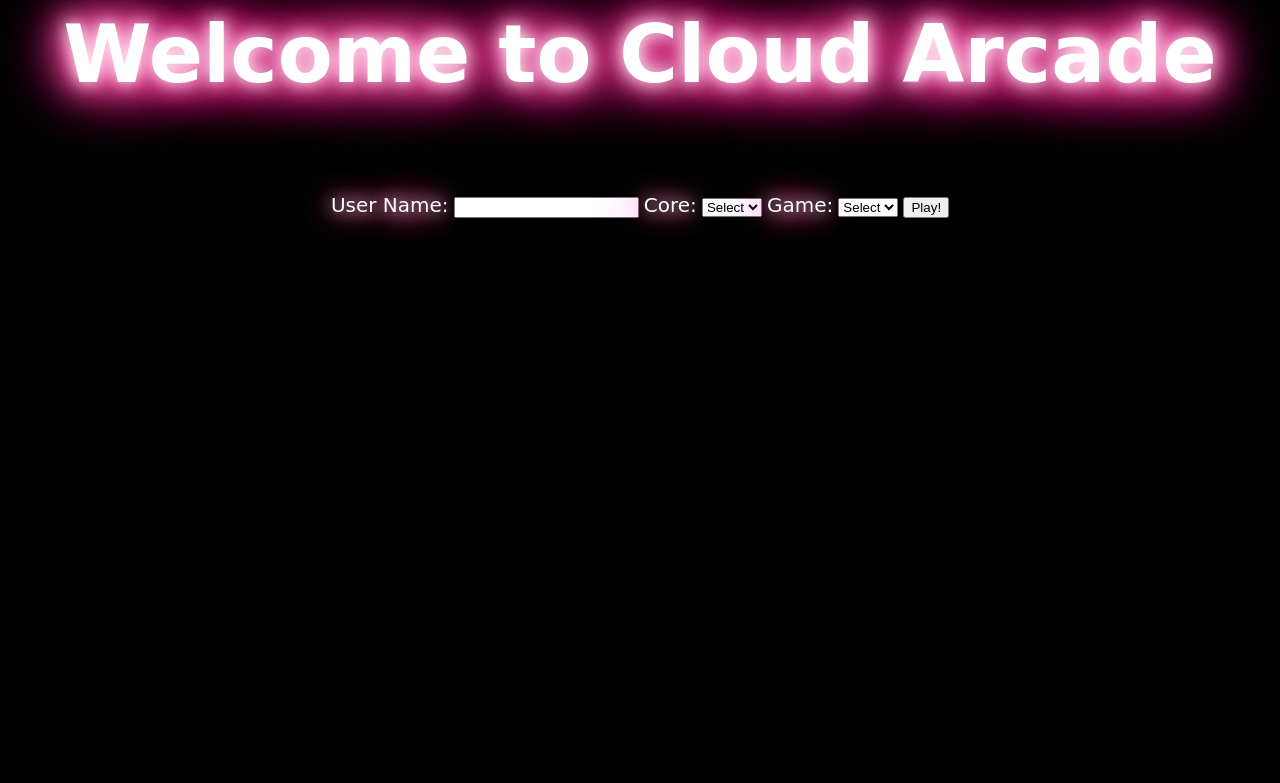
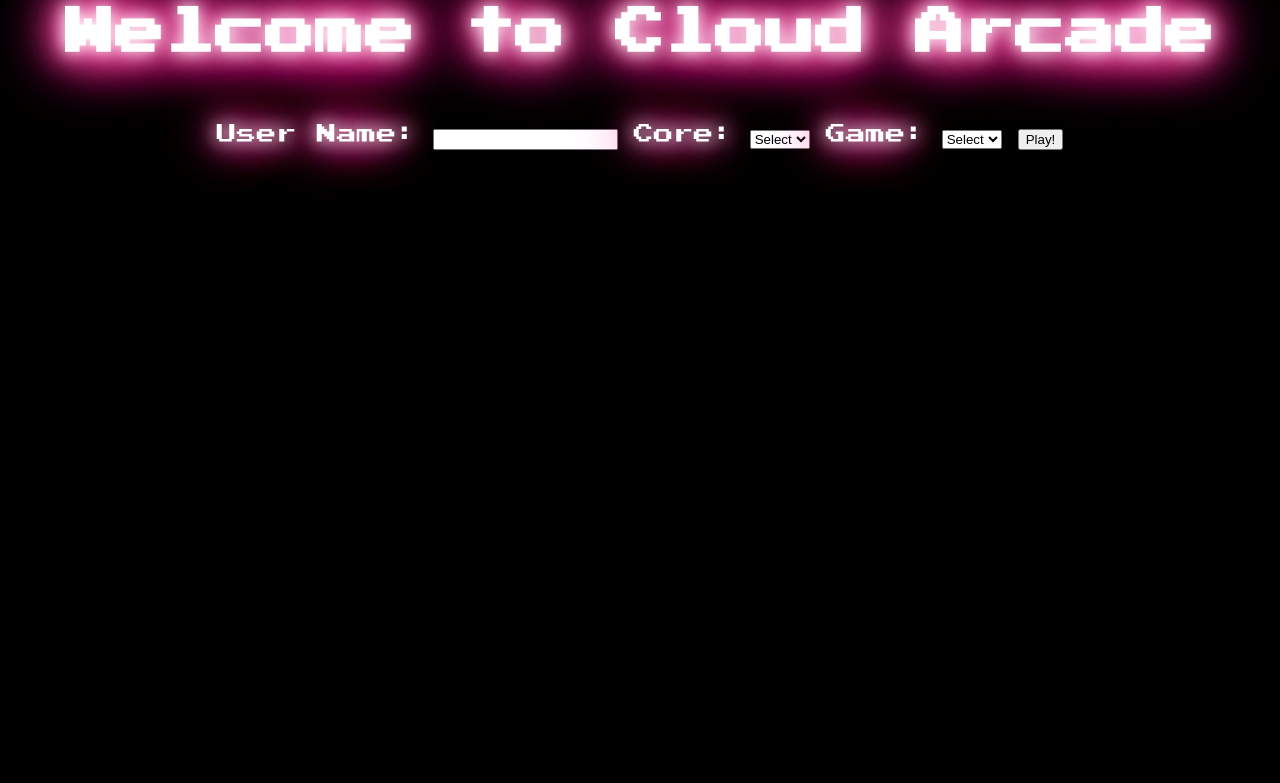
Before and after one commit to Vin-itall/CloudArcade, a Flask app: page / in a window 1280 px wide. Shown: the top 783 px of the page. Run offline with Flask 2, Linux system fonts and the light colour scheme; some libraries are stand-ins or nearby versions.

Commit message:
Last Of Proto

```diff
--- a/Master/templates/MainPage.html
+++ b/Master/templates/MainPage.html
@@ -14,11 +14,11 @@
         }
         body {
           background-color: black;
-          font-family: cursive;
+          font-family: vbit;
           text-align: center;
           }
           .glow {
-            font-size: 80px;
+            font-size: 50px;
             color: #fff;
             text-align: center;
             -webkit-animation: glow 1s ease-in-out infinite alternate;
@@ -33,7 +33,10 @@
             -moz-animation: glow 1s ease-in-out infinite alternate;
             animation: glow 1s ease-in-out infinite alternate;
           }
-
+		  @font-face{
+			src: url(vbit.ttf);
+			font-family: vbit;
+			}
           @-webkit-keyframes glow {
             from {
               text-shadow: 0 0 10px #fff, 0 0 20px #fff, 0 0 30px #e60073, 0 0 40px #e60073, 0 0 50px #e60073, 0 0 60px #e60073, 0 0 70px #e60073;
```
Also changed, not shown: Worker/templates/index.html (+6 -6 lines), Master/templates/giphy.gif (deleted), Master/templates/vbit.ttf (added), Worker/templates/vbit.ttf (added), 1 other file.
